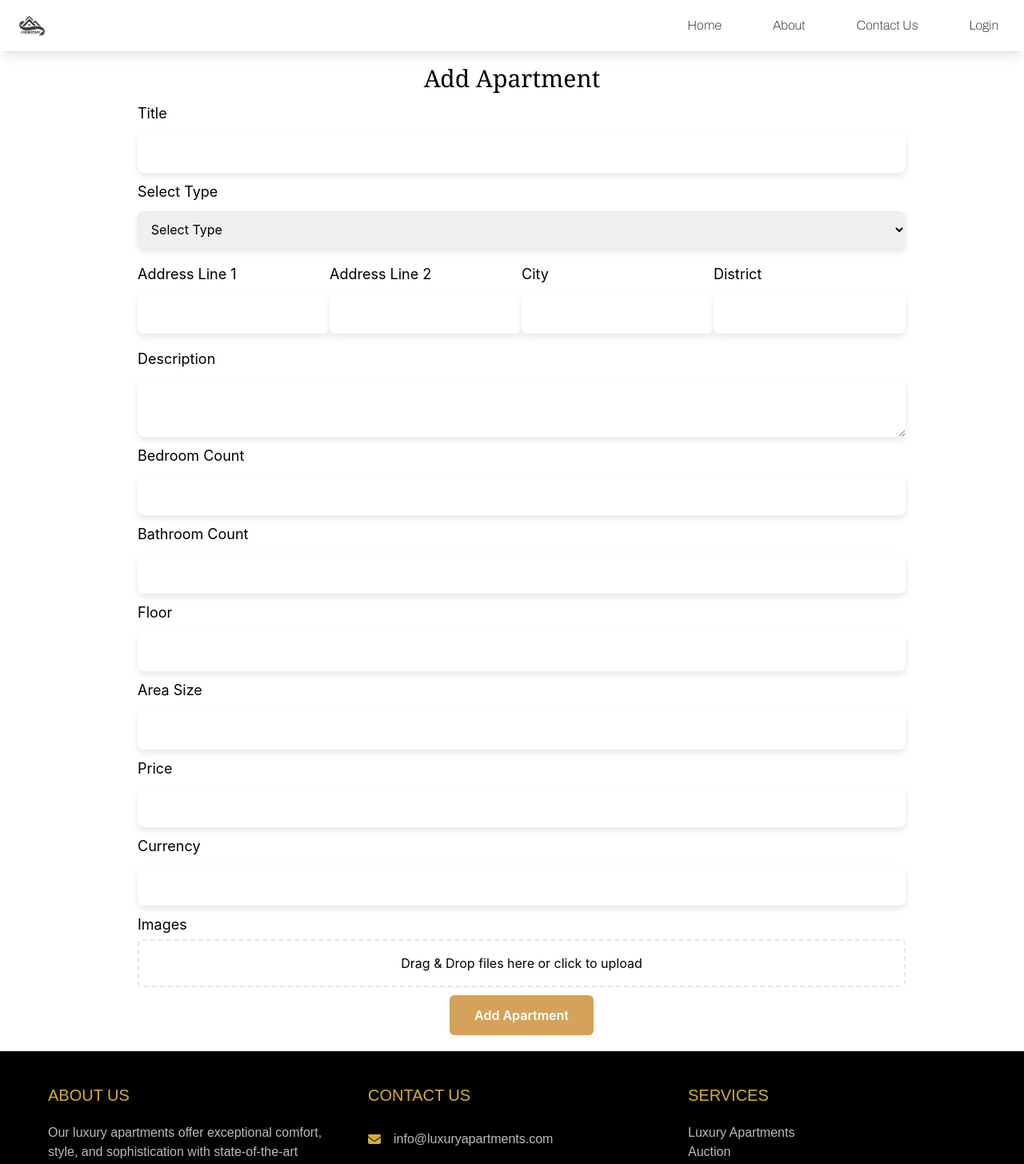
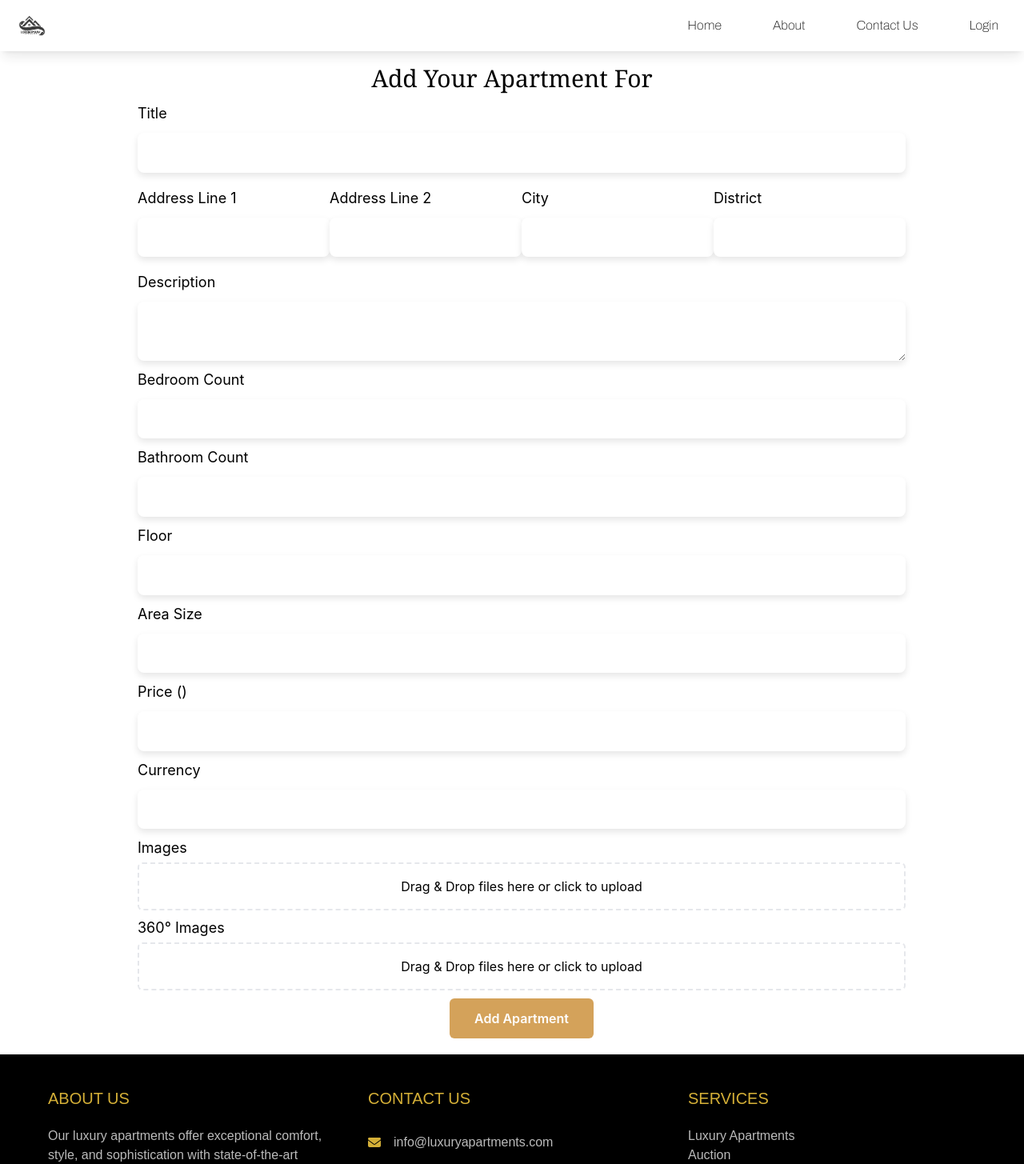
Before and after one commit to devsandanayake/luxapr, a React (Create React App) app in the folder frontend/: page /addapartment in a window 1280 px wide. Shown: the top 1455 px of the page at 80% size. Built offline with nearby package versions, Linux system fonts and the light colour scheme.

Commit message:
image uploading done

```diff
--- a/frontend/src/Apartments/AddApartment.js
+++ b/frontend/src/Apartments/AddApartment.js
@@ -1,8 +1,16 @@
 import React, { useState } from 'react';
-import axios from 'axios';
+import axiosInstance from '../axiosConfig';
 import './AddApartment.css';
+import { useParams, useLocation } from 'react-router-dom';
 
 export default function AddApartment() {
+  const { id } = useParams();
+  const location = useLocation();
+
+  // Extract the query parameter value
+  const queryParams = new URLSearchParams(location.search);
+  const value = queryParams.get('value');
+
   const [formData, setFormData] = useState({
     title: '',
     districts: '',
@@ -18,10 +26,10 @@ export default function AddApartment() {
     areaSize: '',
     price: '',
     currency: '',
-    transactionType: '',
+    transactionType: value,
   });
   const [images, setImages] = useState([]);
-
+  const [images360, setImages360] = useState([]);
 
   const handleChange = (e) => {
     const { name, value } = e.target;
@@ -43,10 +51,38 @@ export default function AddApartment() {
     }
   };
 
+  const titlebyvalue = () => {
+    if (value === '1') {
+      return 'Short-Term Rent';
+    } else if (value === '2') {
+      return 'Long-Term Rent';
+    } else if (value === '3') {
+      return 'Short Term & Long-Term Rent';
+    } else if (value === '4') {
+      return 'Auction';
+    }
+  };
+
+  const Currencylabel = () => {
+    if (value === '1') {
+      return ' per day';
+    } else if (value === '2') {
+      return ' per month';
+    } else if (value === '3') {
+      return ' per day or per month';
+    } else if (value === '4') {
+      return '';
+    }
+  };
 
   const handleImageChange = (e) => {
     setImages(Array.from(e.target.files));
     console.log('Selected images:', e.target.files);
+  };
+
+  const handleImage360Change = (e) => {
+    setImages360(Array.from(e.target.files));
+    console.log('Selected 360 images:', e.target.files);
   };
 
   const handleSubmit = async (e) => {
@@ -64,6 +100,9 @@ export default function AddApartment() {
     for (let i = 0; i < images.length; i++) {
       data.append('images', images[i]);
     }
+    for (let i = 0; i < images360.length; i++) {
+      data.append('images360', images360[i]);
+    }
 
     let token = localStorage.getItem('token');
     console.log('Retrieved token:', token);
@@ -78,7 +117,7 @@ export default function AddApartment() {
     }
 
     try {
-      const response = await axios.post('http://localhost:8005/api/ads/createAds', data, {
+      const response = await axiosInstance.post('/api/ads/createAds', data, {
         headers: {
           'Content-Type': 'multipart/form-data',
           'Authorization': `Bearer ${token}`,
@@ -98,7 +137,7 @@ export default function AddApartment() {
   return (
     <div className="full-screen">
       <div className='w-9/12'>
-        <h2 className='text-3xl mt-4 text-center' style={{ fontFamily: 'Georgia, serif' }}>Add Apartment</h2>
+        <h2 className='text-3xl mt-4 text-center' style={{ fontFamily: 'Georgia, serif' }}>Add Your Apartment For {titlebyvalue()}</h2>
         <form className='mt-3 ml-3 w-full mb-5' onSubmit={handleSubmit}>
 
           <div className='mt-2'>
@@ -112,23 +151,6 @@ export default function AddApartment() {
                 required
               />
             </div>
-          </div>
-
-          <div className='mt-2'>
-              <label className='text-lg' htmlFor="transactionType">Select Type</label>
-              <div>
-                  <select
-                      name="transactionType"
-                      onChange={handleChange}
-                      className="input"
-                      required
-                  >
-                      <option value="">Select Type</option>
-                      <option value="short-term">Short term</option>
-                      <option value="long-term">Long term</option>
-                      <option value="auction">Auction</option>
-                  </select>
-              </div>
           </div>
 
           <div className='flex justify-between'>
@@ -250,7 +272,7 @@ export default function AddApartment() {
           </div>
 
           <div className='mt-2'>
-            <label className='text-lg' htmlFor="price">Price</label>
+            <label className='text-lg' htmlFor="price">Price ({Currencylabel()})</label>
             <div>
               <input
                 type="number"
@@ -263,7 +285,7 @@ export default function AddApartment() {
           </div>
 
           <div className='mt-2'>
-            <label className='text-lg' htmlFor="currency">Currency</label>
+            <label className='text-lg' htmlFor="currency">Currency </label>
             <div>
               <input
                 type="text"
@@ -274,8 +296,6 @@ export default function AddApartment() {
               />
             </div>
           </div>
-
-
 
           <div className='mt-2'>
             <div>
@@ -304,6 +324,33 @@ export default function AddApartment() {
             </div>
           </div>
 
+          <div className='mt-2'>
+            <div>
+              <label className='text-lg' htmlFor="images360">360° Images</label>
+            </div>
+            <div className="relative border-2 border-dashed p-4 rounded-md mt-1 flex flex-col items-center cursor-pointer hover:bg-gold hover:text-white">
+              <input
+                type="file"
+                name="images360"
+                multiple
+                onChange={handleImage360Change}
+                className="absolute inset-0 w-full h-full opacity-0 cursor-pointer"
+                required
+              />
+              <p>Drag & Drop files here or click to upload</p>
+              {images360.length > 0 && (
+                <div className="mt-2">
+                  {images360.length} file(s) selected
+                  <ul>
+                    {images360.map((file, index) => (
+                      <li key={index}>{file.name}</li>
+                    ))}
+                  </ul>
+                </div>
+              )}
+            </div>
+          </div>
+
           <button type="submit" className='submitt'>Add Apartment</button>
         </form>
       </div>
--- a/frontend/src/ContactUs/Popupbox.js
+++ b/frontend/src/ContactUs/Popupbox.js
@@ -14,20 +14,27 @@ const Popupbox = ({ onClose }) => {
                 <div className="popup-title">Add your apartment for...</div>
 
                 <div>
-                    <button className="popup-button">Short-Term Rent Only</button>
+                    <a href='/addapartment?value=1'>
+                        <button className="popup-button">Short-Term Rent Only</button>
+                    </a>
                 </div>
 
                 <div>
+                    <a href='/addapartment?value=2'>
                     <button className="popup-button">Long-Term Rent Only</button>
+                    </a>
                 </div>
 
                 <div>
+                    <a href='/addapartment?value=3'>
                     <button className="popup-button">Short Term & Long-Term Rent </button>
+                    </a>
                 </div>
 
-
                 <div>
+                    <a href='/addapartment?value=4'>
                     <button className="popup-button">Auction</button>
+                    </a>
                 </div>
             </div>
         </div>
```
